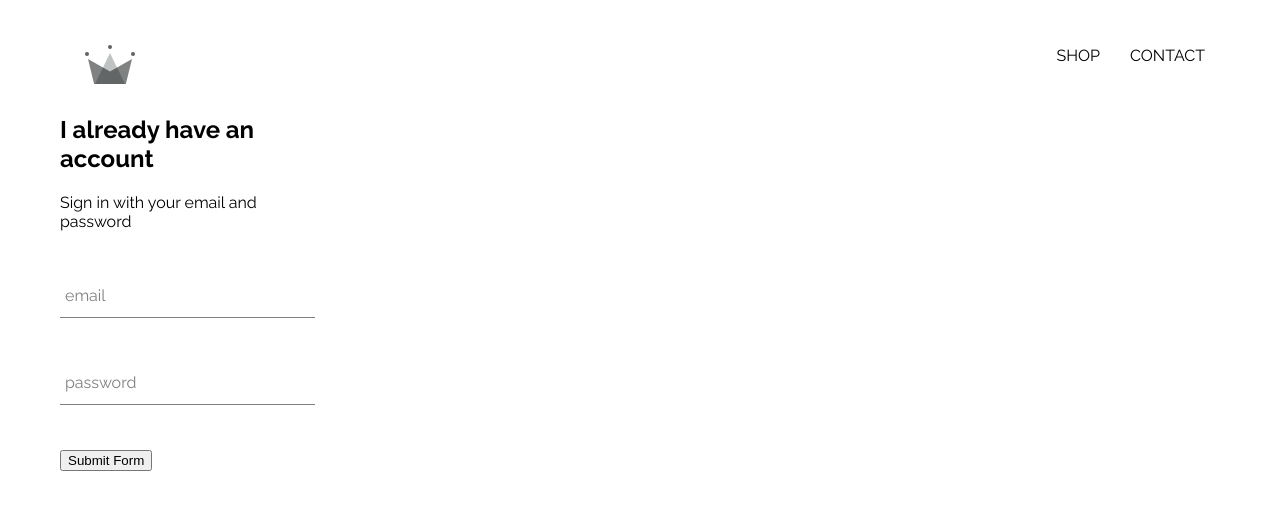
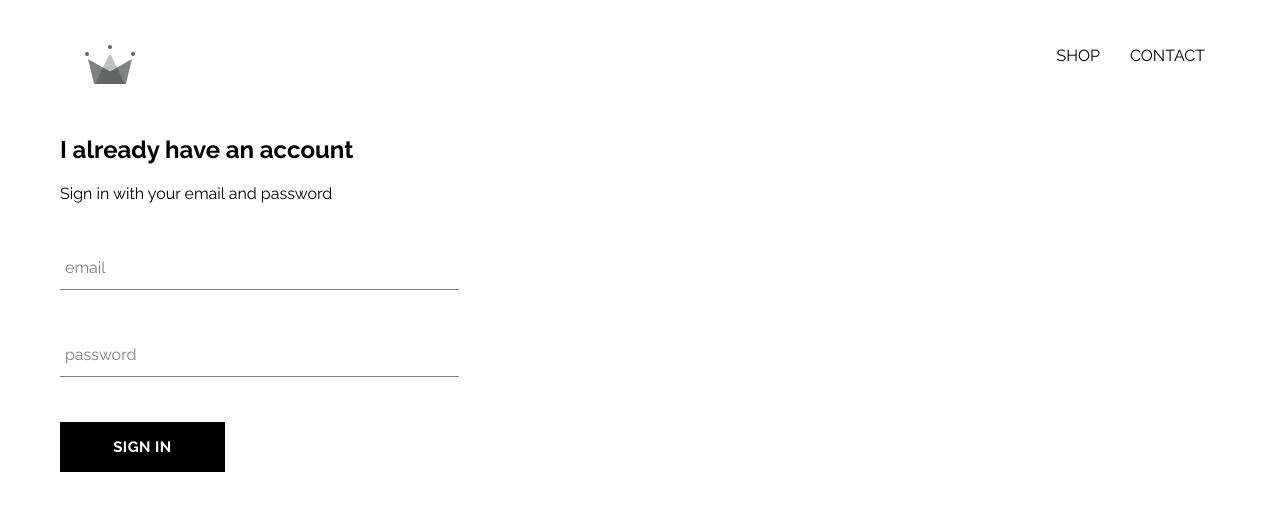
Before and after one commit to diamond122/ecommerce-firebase-react, a React (Create React App) app: page /signin in a window 1280 px wide. Shown: the top 510 px of the page. Built offline with nearby package versions, Linux system fonts and the light colour scheme.

Commit message:
Added styles to custom button

```diff
--- /dev/null
+++ b/src/components/custom-button/custom-button.component.jsx
@@ -0,0 +1,10 @@
+import React from 'react';
+import './custom-button.styles.scss'
+
+const CustomButton = ({ children, ...otherProps}) => (
+    <button className='custom-button' {...otherProps}>
+        { children }
+    </button>
+)
+
+export default CustomButton;
--- /dev/null
+++ b/src/components/custom-button/custom-button.styles.scss
@@ -0,0 +1,22 @@
+.custom-button {
+    min-width: 165px;
+    width: auto;
+    height: 50px;
+    letter-spacing: 0.5px;
+    line-height: 50px;
+    padding: 0 35px 0 35px;
+    font-size: 15px;
+    background-color: black;
+    color: white;
+    text-transform: uppercase;
+    font-family: 'Raleway';
+    font-weight: bolder;
+    border: none;
+    cursor: pointer;
+
+    &:hover {
+        background-color: white;
+        color: black;
+        border: 1px solid black;
+    }
+}
--- a/src/components/sign-in/sign-in.component.jsx
+++ b/src/components/sign-in/sign-in.component.jsx
@@ -1,5 +1,6 @@
 import React from 'react';
 import FormInput from  '../form-input/form-input.component';
+import CustomButton from '../custom-button/custom-button.component';
 import './sign-in.styles.scss';
 
 class SignIn extends React.Component {
@@ -42,7 +43,9 @@ class SignIn extends React.Component {
                         label='password'
                         required />
 
-                    <input type="submit" value='Submit Form'/>
+                    <CustomButton type="submit">
+                        Sign In
+                    </CustomButton>
                 </form>
             </div>
         )
--- a/src/components/sign-in/sign-in.styles.scss
+++ b/src/components/sign-in/sign-in.styles.scss
@@ -1,3 +1,9 @@
 .sign-in {
-    width: 30vh;
+    width: 30vw;
+    display: flex;
+    flex-direction: column;
+
+    .title {
+        margin: 10px 0;
+    }
 }
```
